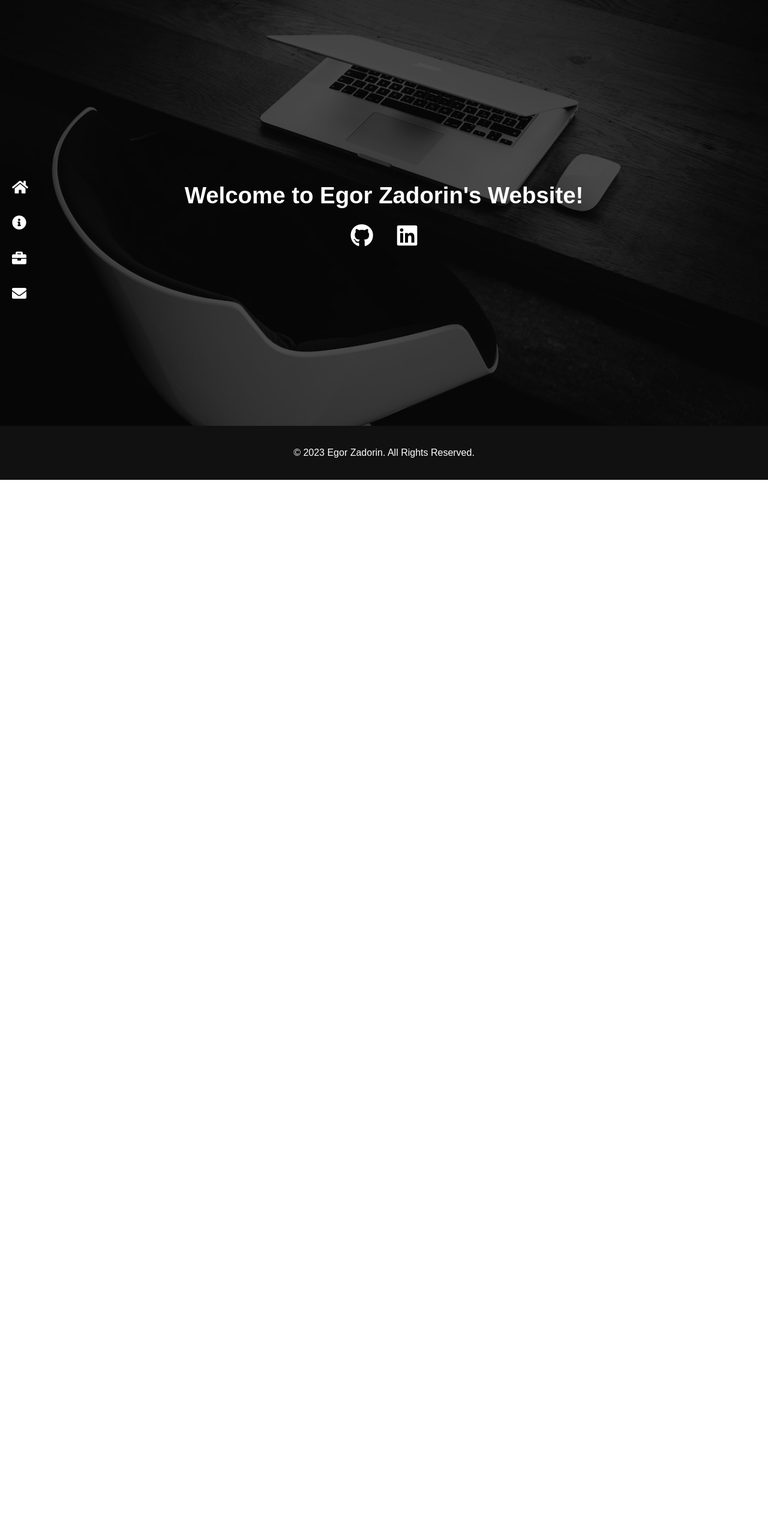
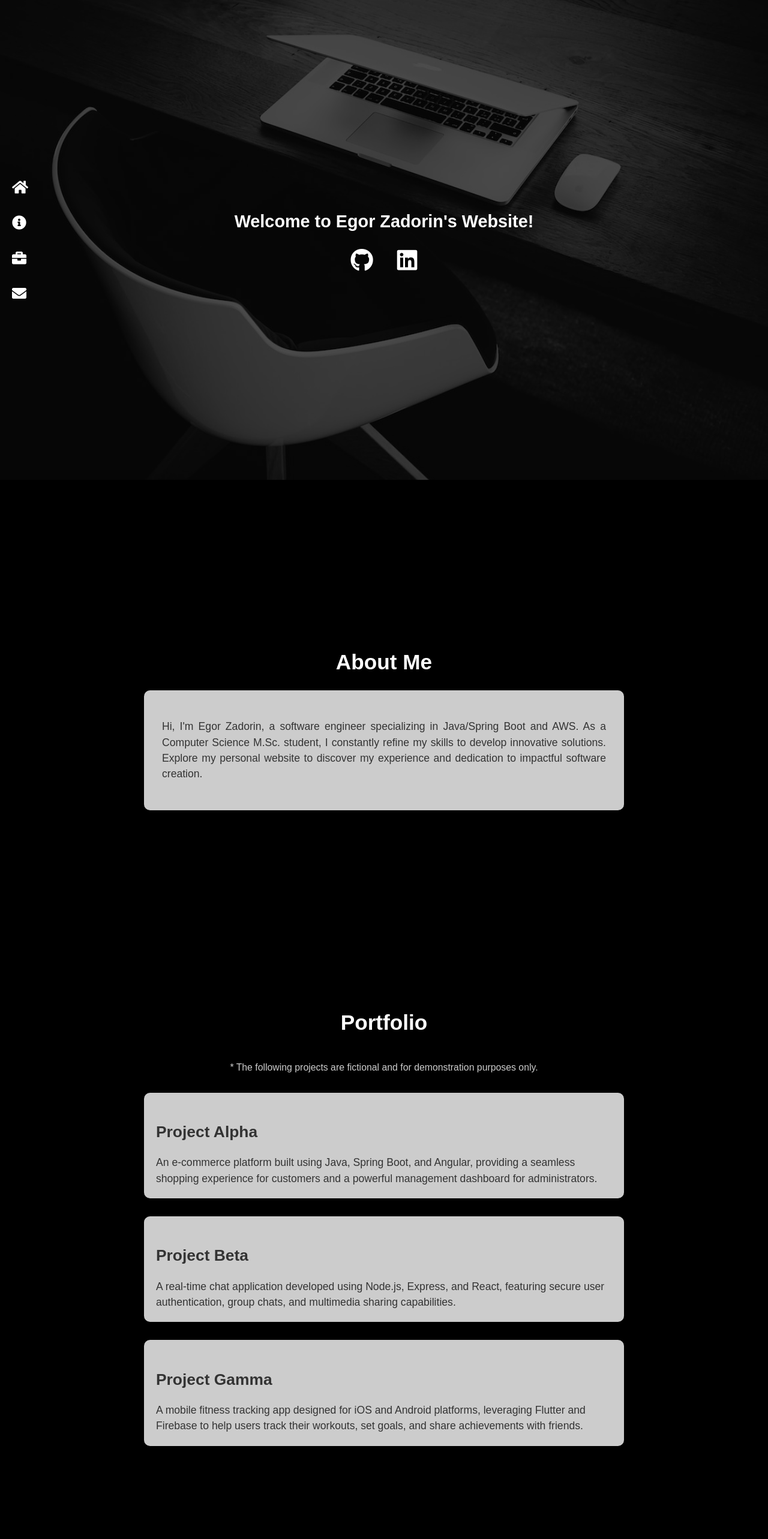
Before and after one commit to EgorZadorin/vue-website, a Vue app: page / in a window 1280 px wide. Shown: the top 2566 px of the page at 60% size. Before the commit the page ends 800 px from the top, so only its background shows below. Built offline with nearby package versions, Linux system fonts and the light colour scheme.

Commit message:
Scroll to nav, beauty

```diff
--- a/src/App.vue
+++ b/src/App.vue
@@ -1,14 +1,24 @@
 <template>
   <div id="app">
-    <WebsiteNavbar @show-contact="toggleContactPage" @navigate="navigateTo"/>
+    <WebsiteNavbar @navigate="scrollToSection" />
     <div class="main-content">
-      <WebsiteHeader v-show="currentSection === 'home'"/>
-      <AboutPage v-show="currentSection === 'about'"/>
+      <section id="home">
+        <WebsiteHeader />
+      </section>
+      <section id="about">
+        <AboutPage />
+      </section>
+      <section id="portfolio">
+        <PortfolioPage />
+      </section>
+      <section id="contact">
+        <ContactPage />
+      </section>
     </div>
-    <ContactPage v-if="showContact" @close-contact="toggleContactPage"/>
-    <WebsiteFooter/>
+    <WebsiteFooter />
   </div>
 </template>
+
 
 <script>
 import WebsiteNavbar from "./components/WebsiteNavbar.vue";
@@ -16,6 +26,7 @@ import WebsiteHeader from "./components/WebsiteHeader.vue";
 import WebsiteFooter from "./components/WebsiteFooter.vue";
 import ContactPage from "@/components/ContactPage.vue";
 import AboutPage from "@/components/AboutPage.vue";
+import PortfolioPage from "@/components/PortfolioPage.vue";
 
 export default {
   name: "App",
@@ -25,19 +36,14 @@ export default {
     WebsiteFooter,
     ContactPage,
     AboutPage,
-  },
-  data() {
-    return {
-      showContact: false,
-      currentSection: "home",
-    };
+    PortfolioPage,
   },
   methods: {
-    toggleContactPage() {
-      this.showContact = !this.showContact;
-    },
-    navigateTo(section) {
-      this.currentSection = section;
+    scrollToSection(sectionId) {
+      const section = document.querySelector(sectionId);
+      if (section) {
+        section.scrollIntoView({ behavior: "smooth" });
+      }
     },
   },
 };
@@ -47,11 +53,17 @@ export default {
 <style>
 @import url('https://fonts.googleapis.com/css?family=Roboto&display=swap');
 
-html,
+html {
+  scroll-behavior: smooth;
+}
+
 body {
   margin: 0;
   padding: 0;
   font-family: 'Roboto', sans-serif;
+  color: #fff;
+  font-size: 1.1em;
+  line-height: 1.5;
 }
 
 #app {
@@ -66,6 +78,24 @@ body {
   background-image: url('~@/assets/tech-background.jpg');
   background-size: cover;
   background-position: center;
+  position: absolute;
+  top: 0;
+  left: 0;
+  width: 100%;
+  height: 100%;
+  display: none;
+}
+
+#home {
+  position: relative;
+  overflow: hidden;
+}
+
+#home::before {
+  content: "";
+  background-image: url('~@/assets/tech-background.jpg');
+  background-size: cover;
+  background-position: center;
   filter: grayscale(100%) brightness(30%);
   position: absolute;
   top: 0;
@@ -75,12 +105,14 @@ body {
   z-index: -1;
 }
 
-.main-content {
+.main-content > section {
+  min-height: 100vh;
   display: flex;
-  flex-grow: 1;
+  justify-content: center;
   align-items: center;
-  justify-content: center;
-  position: relative;
+  background-color: #000;
+  z-index: 1;
+  padding: 0 15px;
 }
 
 </style>
--- a/src/components/AboutPage.vue
+++ b/src/components/AboutPage.vue
@@ -1,7 +1,7 @@
 <template>
   <div class="content" itemscope itemtype="https://schema.org/Person">
+    <h2>About Me</h2>
     <div class="content-inner">
-      <h2>About Me</h2>
       <p>
         Hi, I'm <span itemprop="name">Egor Zadorin</span>, a software engineer
         specializing in Java/Spring Boot and AWS. As a Computer Science M.Sc.
@@ -30,20 +30,30 @@ export default {
   justify-content: center;
   flex-direction: column;
   align-items: center;
+  width: 100%;
+  max-width: 800px;
 }
 
 .content-inner {
   background-color: rgba(255, 255, 255, 0.8);
   padding: 30px;
   border-radius: 10px;
+  text-align: justify;
 }
 
 h2 {
-  margin-bottom: 10px;
-  color: #333;
+  margin-bottom: 20px;
+  color: #fff;
+  font-size: 2em;
+  text-align: center;
 }
 
 p {
   color: #333;
+  margin-bottom: 15px;
+}
+
+p:last-child {
+  margin-bottom: 0;
 }
 </style>
--- a/src/components/ContactPage.vue
+++ b/src/components/ContactPage.vue
@@ -1,18 +1,20 @@
 <!-- ContactPage.vue -->
 <template>
+  <h2>Contact</h2>
   <div class="contact-container">
-    <h1>Contact</h1>
     <p>Get in touch with me on the following platforms:</p>
-    <ul class="social-links">
-      <li>
-        <a href="https://github.com/EgorZadorin" target="_blank" rel="noopener noreferrer">GitHub</a>
-      </li>
-      <li>
-        <a href="https://www.linkedin.com/in/egor-zadorin" target="_blank" rel="noopener noreferrer">LinkedIn</a>
-      </li>
-    </ul>
-    <button class="close-button" @click="$emit('close-contact')">Close</button>
-  </div>
+    <div class="social-links">
+      <a href="https://github.com/EgorZadorin" target="_blank" rel="noopener noreferrer">
+        <span class="icon-wrapper">
+          <i class="fab fa-github fa-2x"></i>
+        </span>
+      </a>
+      <a href="https://www.linkedin.com/in/egor-zadorin" target="_blank" rel="noopener noreferrer">
+        <span class="icon-wrapper">
+          <i class="fab fa-linkedin fa-2x"></i>
+        </span>
+      </a>
+    </div></div>
 </template>
 
 <script>
@@ -22,54 +24,41 @@ export default {
 </script>
 
 <style scoped>
-.contact-container {
-  background-color: rgba(127, 127, 127, 0.8);
-  padding: 20px;
-  border-radius: 10px;
-  width: 80%;
-  max-width: 600px;
+
+h2 {
+  margin-bottom: 20px;
+  color: #fff;
+  font-size: 2em;
   text-align: center;
-  position: fixed;
-  top: 50%;
-  left: 50%;
-  transform: translate(-50%, -50%);
-  z-index: 100;
 }
 
+.contact-container {
+  background-color: rgba(255, 255, 255, 0.8);
+  padding: 30px;
+  border-radius: 10px;
+  text-align: justify;
+}
 
 .social-links {
-  list-style: none;
-  padding: 0;
   display: flex;
   justify-content: center;
+  gap: 40px;
   margin-bottom: 20px;
-}
-
-.social-links li {
-  margin: 0 10px;
 }
 
 .social-links a {
   text-decoration: none;
-  color: #333;
-  font-size: 1.1rem;
 }
 
-.social-links a:hover {
-  text-decoration: underline;
+.social-links i {
+  color: #333;
+  transition: color 0.3s, opacity 0.3s;
 }
 
-.close-button {
-  background-color: #333;
-  color: white;
-  padding: 8px 16px;
-  font-size: 1rem;
-  border: none;
-  cursor: pointer;
-  border-radius: 5px;
+.social-links a:hover i {
+  color: #3CB371;
+  text-decoration: none;
+  opacity: 0.8;
 }
 
-.close-button:hover {
-  background-color: #555;
-}
 </style>
--- /dev/null
+++ b/src/components/PortfolioPage.vue
@@ -0,0 +1,74 @@
+<template>
+  <div class="portfolio">
+    <h2>Portfolio</h2>
+    <p class="disclaimer">* The following projects are fictional and for demonstration purposes only.</p>
+    <div class="projects">
+      <div class="project">
+        <h3>Project Alpha</h3>
+        <p>An e-commerce platform built using Java, Spring Boot, and Angular, providing a seamless shopping experience for customers and a powerful management dashboard for administrators.</p>
+      </div>
+      <div class="project">
+        <h3>Project Beta</h3>
+        <p>A real-time chat application developed using Node.js, Express, and React, featuring secure user authentication, group chats, and multimedia sharing capabilities.</p>
+      </div>
+      <div class="project">
+        <h3>Project Gamma</h3>
+        <p>A mobile fitness tracking app designed for iOS and Android platforms, leveraging Flutter and Firebase to help users track their workouts, set goals, and share achievements with friends.</p>
+      </div>
+    </div>
+  </div>
+</template>
+
+<script>
+export default {
+  name: "PortfolioPage",
+};
+</script>
+
+<style scoped>
+.portfolio {
+  padding: 50px;
+  display: flex;
+  flex-direction: column;
+  align-items: center;
+  width: 100%;
+  max-width: 800px;
+}
+
+h2 {
+  margin-bottom: 20px;
+  color: #fff;
+  font-size: 2em;
+  text-align: center;
+}
+
+.disclaimer {
+  color: #ccc;
+  font-size: 0.9em;
+  margin-bottom: 30px;
+  text-align: center;
+}
+
+.projects {
+  display: flex;
+  flex-direction: column;
+  gap: 30px;
+}
+
+.project {
+  background-color: rgba(255, 255, 255, 0.8);
+  padding: 20px;
+  border-radius: 10px;
+}
+
+.project h3 {
+  color: #333;
+  font-size: 1.5em;
+  margin-bottom: 10px;
+}
+
+.project p {
+  color: #333;
+  margin-bottom: 0;
+}
+</style>
--- a/src/components/WebsiteHeader.vue
+++ b/src/components/WebsiteHeader.vue
@@ -3,10 +3,14 @@
     <h1>Welcome to Egor Zadorin's Website!</h1>
     <div class="social-links">
       <a href="https://github.com/EgorZadorin" target="_blank" rel="noopener noreferrer">
-        <i class="fab fa-github fa-2x"></i>
+        <span class="icon-wrapper">
+          <i class="fab fa-github fa-2x"></i>
+        </span>
       </a>
       <a href="https://www.linkedin.com/in/egor-zadorin" target="_blank" rel="noopener noreferrer">
-        <i class="fab fa-linkedin fa-2x"></i>
+        <span class="icon-wrapper">
+          <i class="fab fa-linkedin fa-2x"></i>
+        </span>
       </a>
     </div>
   </header>
@@ -17,7 +21,6 @@ export default {
   name: "WebsiteHeader",
 };
 </script>
-
 <style scoped>
 header {
   text-align: center;
@@ -25,19 +28,16 @@ header {
   font-family: Arial, Helvetica, sans-serif;
   font-size: 1.2rem;
 }
-
 .social-links {
   display: flex;
   justify-content: center;
   gap: 40px;
   margin-top: 20px;
 }
-
 .social-links a {
   color: inherit;
   text-decoration: none;
 }
-
 .social-links a:hover {
   color: #3CB371;
   text-decoration: none;
--- a/src/components/WebsiteNavbar.vue
+++ b/src/components/WebsiteNavbar.vue
@@ -1,26 +1,27 @@
+<!-- WebsiteNavbar.vue -->
 <template>
   <nav>
     <ul>
       <li>
-        <a href="javascript:void(0)" @click="$emit('navigate', 'home')">
+        <a href="javascript:void(0)" @click="$emit('navigate', '#home')">
           <i class="fas fa-home"></i>
           <span>Home</span>
         </a>
       </li>
       <li>
-        <a href="javascript:void(0)" @click="$emit('navigate', 'about')">
+        <a href="javascript:void(0)" @click="$emit('navigate', '#about')">
           <i class="fas fa-info-circle"></i>
           <span>About</span>
         </a>
       </li>
       <li>
-        <a href="javascript:void(0)" @click="$emit('navigate', 'portfolio')">
+        <a href="javascript:void(0)" @click="$emit('navigate', '#portfolio')">
           <i class="fas fa-briefcase"></i>
           <span>Portfolio</span>
         </a>
       </li>
       <li>
-        <a href="javascript:void(0)" @click="$emit('show-contact')">
+        <a href="javascript:void(0)" @click="$emit('show-contact', '#contact')">
           <i class="fas fa-envelope"></i>
           <span>Contact</span>
         </a>
@@ -28,6 +29,7 @@
     </ul>
   </nav>
 </template>
+
 
 <script>
 export default {
```
